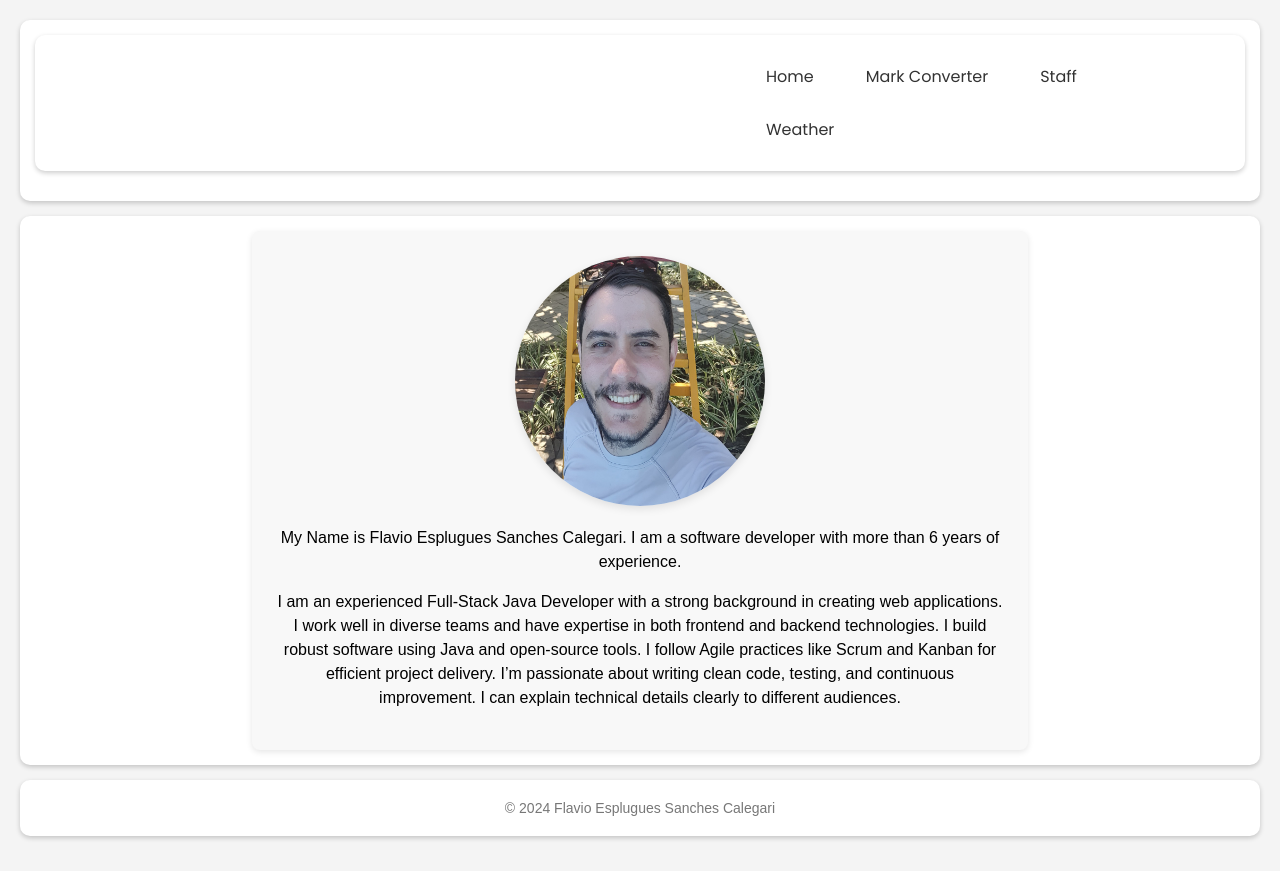
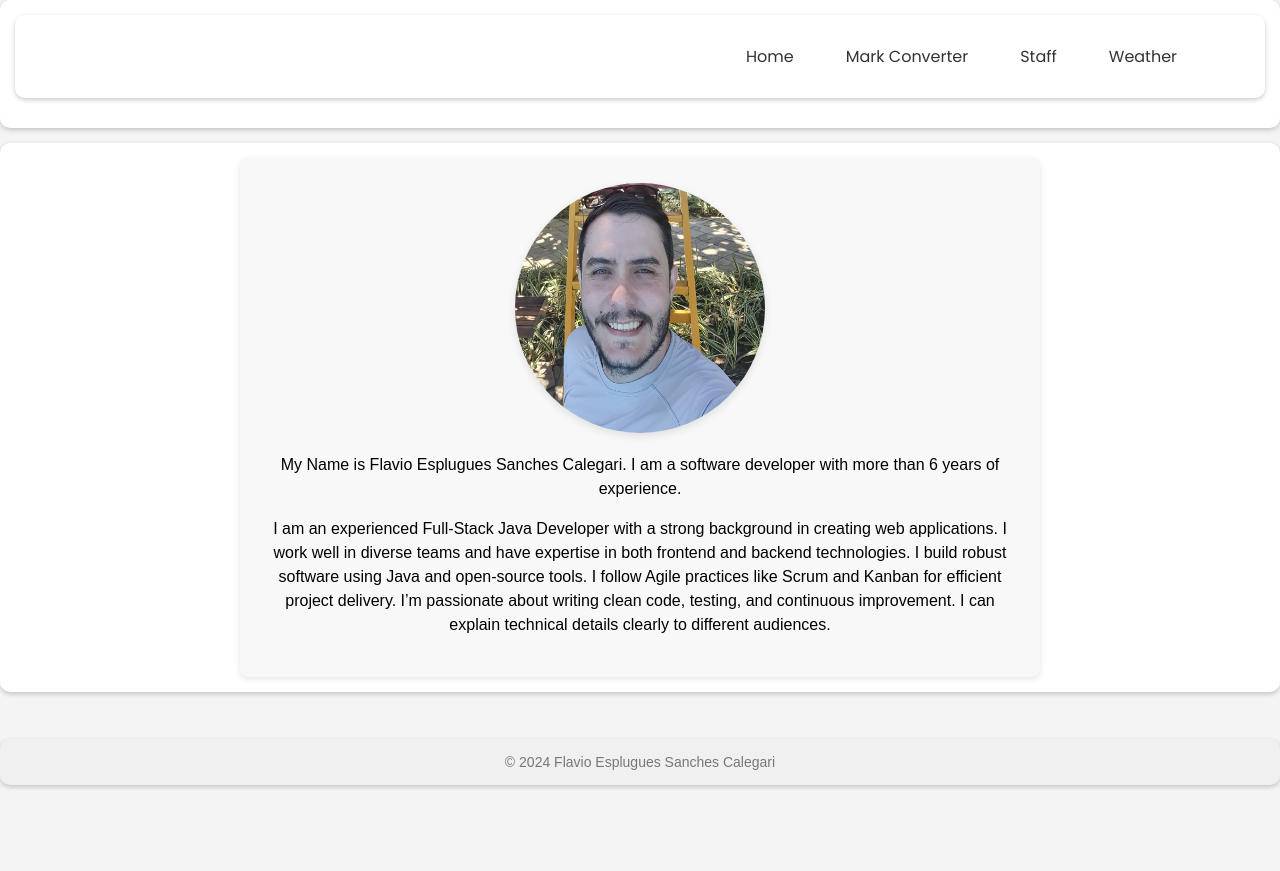
Before and after one commit to calegariflavio/Assignment1_-Essential-JavaScript, a plain HTML site: page index.html in a window 1280 px wide. After the commit the page ends 800 px from the top, so only its background shows below. Drawn offline with nearby package versions, Linux system fonts and the light colour scheme.

Commit message:
Add files via upload

```diff
--- a/style.css
+++ b/style.css
@@ -209,3 +209,26 @@ nav ul li a:hover {
     border-radius: 10%;
 
 }
+
+
+body {
+    margin: 0;
+    padding: 0;
+    min-height: 100vh;
+    display: flex;
+    flex-direction: column;
+}
+
+.content {
+    flex: 1;
+    /* Add your content styles here */
+}
+
+footer {
+    background-color: #f0f0f0; /* Set your desired background color */
+    padding: 10px;
+    text-align: center;
+    position: sticky;
+    bottom: 0;
+    top: 1000px;
+}
```
